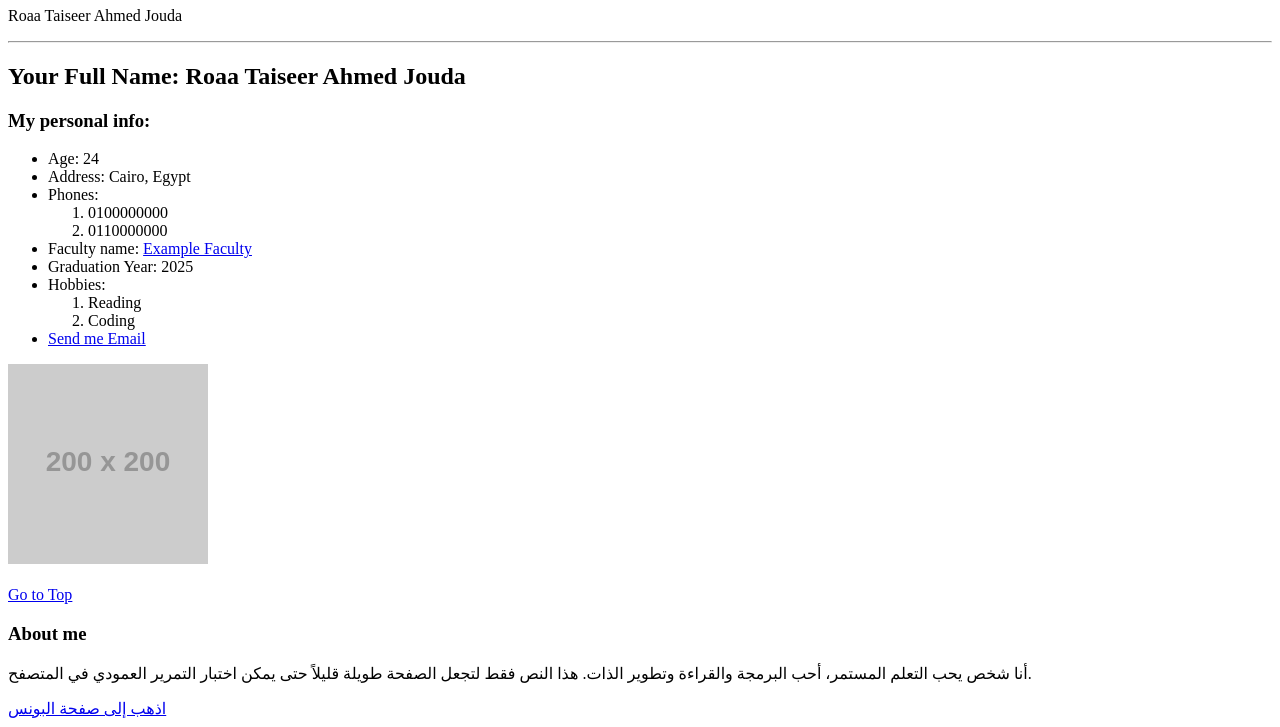
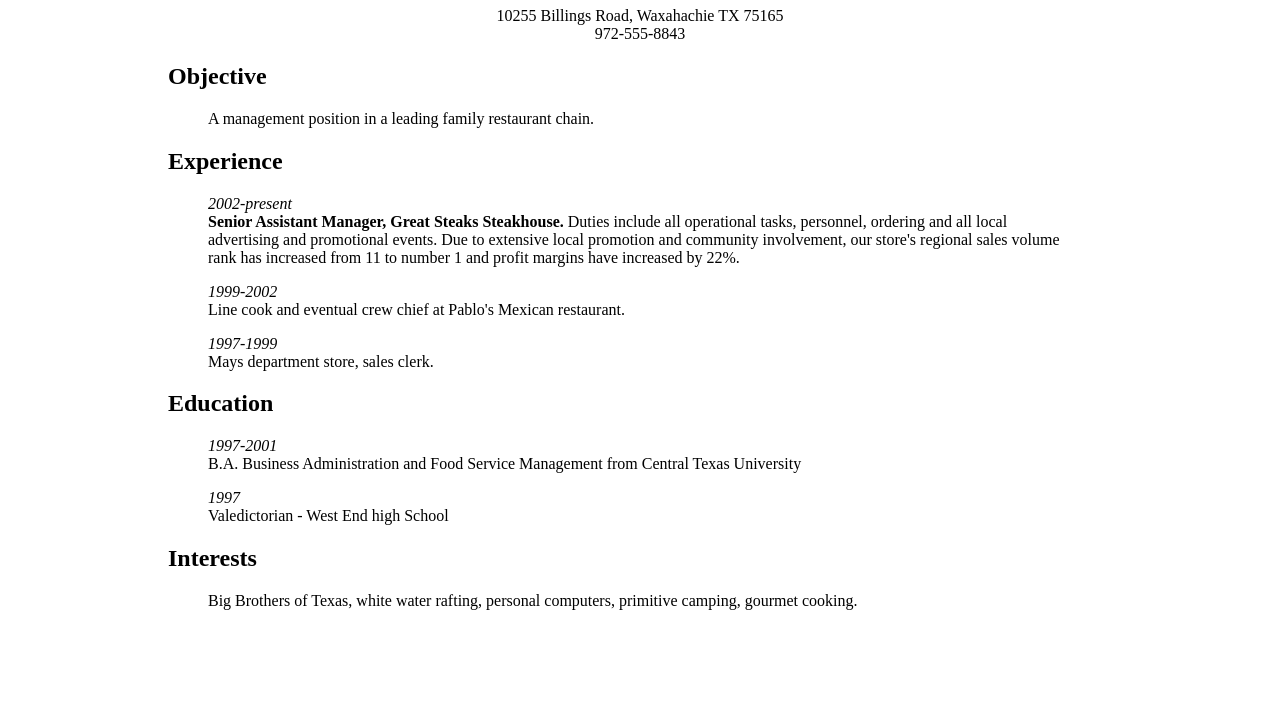
Before and after one commit to roaajouda/University-assignments, a plain HTML site: page web design and development/assigment-1/lecture/index.html in a window 1280 px wide. Shown: the part 73-800 px from the top of the page. Drawn offline with Linux system fonts and the light colour scheme; placeholder pictures from the web are drawn by us.

Commit message:
edit file

```diff
--- a/web design and development/assigment-1/lecture/index.html
+++ b/web design and development/assigment-1/lecture/index.html
@@ -1,51 +1,72 @@
 <!DOCTYPE html>
-<html lang="ar">
-<head>
-  <meta charset="UTF-8">
-  <title>Assignment</title>
-</head>
-<body>
+<html lang="en">
+  <head>
+    <meta charset="UTF-8" />
+    <meta name="viewport" content="width=device-width, initial-scale=1.0" />
+    <title>John Q. Smith - Resume</title>
+  </head>
+  <body>
+    <center>
+      <h1>John Q. Smith</h1>
+      <p>
+        10255 Billings Road, Waxahachie TX 75165<br />
+        972-555-8843
+      </p>
+    </center>
+    <blockquote>
+      <blockquote>
+        <blockquote>
+          <blockquote>
+            <h2>Objective</h2>
+            <blockquote>
+              A management position in a leading family restaurant chain.
+            </blockquote>
 
-<!-- Welcome Page -->
-<h1><font color = "red"> Welcome in my website</font></h1>
-<p>Roaa Taiseer Ahmed Jouda</p>
+            <h2>Experience</h2>
+            <blockquote>
+              <p>
+                <i>2002-present</i><br />
+                <b>Senior Assistant Manager, Great Steaks Steakhouse.</b> Duties
+                include all operational tasks, personnel, ordering and all local
+                advertising and promotional events. Due to extensive local
+                promotion and community involvement, our store's regional sales
+                volume rank has increased from 11 to number 1 and profit margins
+                have increased by 22%.
+              </p>
 
-<hr>
-<h2>Your Full Name: Roaa Taiseer Ahmed Jouda</h2>
+              <p>
+                <i>1999-2002</i><br />
+                Line cook and eventual crew chief at Pablo's Mexican restaurant.
+              </p>
 
-<h3>My personal info:</h3>
-<ul>
-  <li>Age: 24</li>
-  <li>Address: Cairo, Egypt</li>
-  <li>Phones:
-    <ol>
-      <li>0100000000</li>
-      <li>0110000000</li>
-    </ol>
-  </li>
-  <li>Faculty name: <a href="https://www.example.com" target="_blank">Example Faculty</a></li>
-  <li>Graduation Year: 2025</li>
-  <li>Hobbies:
-    <ol>
-      <li>Reading</li>
-      <li>Coding</li>
-    </ol>
-  </li>
-  <li><a href="mailto:roaa@example.com">Send me Email</a></li>
-</ul>
+              <p>
+                <i>1997-1999</i><br />
+                Mays department store, sales clerk.
+              </p>
+            </blockquote>
 
-<img src="https://via.placeholder.com/200x200?text=My+Photo" alt="My Photo">
+            <h2>Education</h2>
+            <blockquote>
+              <p>
+                <i>1997-2001</i><br />
+                B.A. Business Administration and Food Service Management from
+                Central Texas University
+              </p>
 
-<br><br>
-<a href="#top">Go to Top</a>
+              <p>
+                <i>1997</i><br />
+                Valedictorian - West End high School
+              </p>
+            </blockquote>
 
-<h3>About me</h3>
-<p>
-أنا شخص يحب التعلم المستمر، أحب البرمجة والقراءة وتطوير الذات.
-هذا النص فقط لتجعل الصفحة طويلة قليلاً حتى يمكن اختبار التمرير العمودي في المتصفح.
-</p>
-
-<a href="bonus.html">اذهب إلى صفحة البونس</a>
-
-</body>
+            <h2>Interests</h2>
+            <blockquote>
+              Big Brothers of Texas, white water rafting, personal computers,
+              primitive camping, gourmet cooking.
+            </blockquote>
+          </blockquote>
+        </blockquote>
+      </blockquote>
+    </blockquote>
+  </body>
 </html>
```
